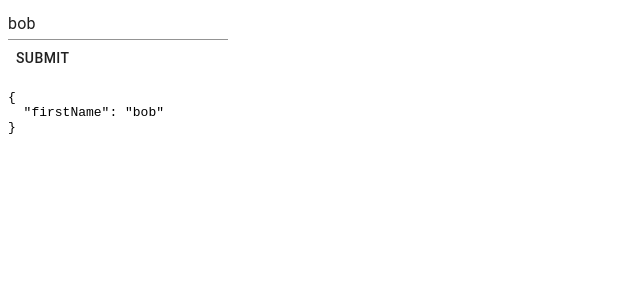
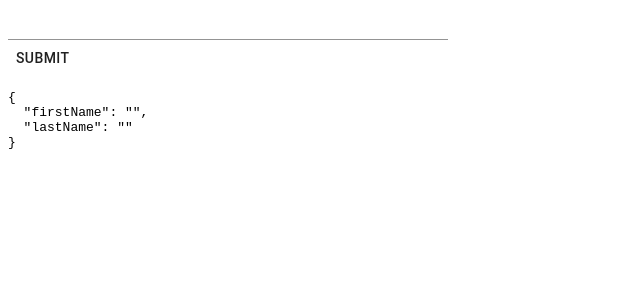
Before and after one commit to KIM-JUNHO/formik2, a React (Create React App) app: page / in a window 1280 px wide. Shown: the top 300 px of the page, without its empty margins (0-640 px from the left). Built offline with nearby package versions, Linux system fonts and the light colour scheme.

Commit message:
two textfield

```diff
--- a/src/App.tsx
+++ b/src/App.tsx
@@ -6,7 +6,7 @@ export default function App() {
   return (
     <div>
       <Formik
-        initialValues={{ firstName: 'bob' }}
+        initialValues={{ firstName: '', lastName: '' }}
         onSubmit={(data, { setSubmitting }) => {
           setSubmitting(true);
           // make async call
@@ -18,6 +18,12 @@ export default function App() {
           <form onSubmit={handleSubmit}>
             <TextField
               name="firstName"
+              value={values.lastName}
+              onChange={handleChange}
+              onBlur={handleBlur}
+            />
+            <TextField
+              name="lastName"
               value={values.firstName}
               onChange={handleChange}
               onBlur={handleBlur}
```
